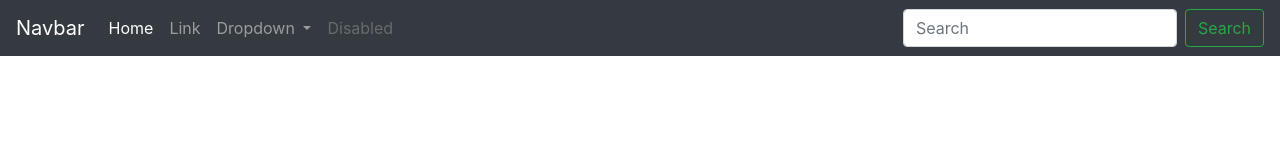
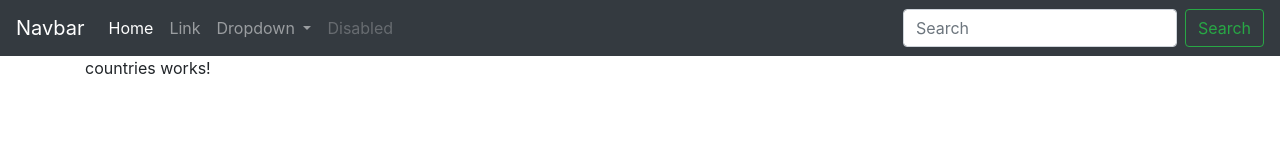
Before and after one commit to BrayanArrieta/basic-course-angular5, an Angular app: page /countries in a window 1280 px wide. Shown: the top 160 px of the page. Built offline with nearby package versions, Linux system fonts and the light colour scheme.

Commit message:
Routing and countries component

```diff
--- a/src/app/app.component.html
+++ b/src/app/app.component.html
@@ -1,4 +1,4 @@
 <app-navbar></app-navbar>
 <div class="container">
-
+  <router-outlet></router-outlet>
 </div>
--- /dev/null
+++ b/src/app/countries/countries.component.html
@@ -0,0 +1,3 @@
+<p>
+  countries works!
+</p>
--- /dev/null
+++ b/src/app/countries/countries.component.ts
@@ -0,0 +1,15 @@
+import { Component, OnInit } from '@angular/core';
+
+@Component({
+  selector: 'app-countries',
+  templateUrl: './countries.component.html',
+  styleUrls: ['./countries.component.css']
+})
+export class CountriesComponent implements OnInit {
+
+  constructor() { }
+
+  ngOnInit() {
+  }
+
+}
```
Also changed, not shown: src/app/app.module.ts (+7 -2 lines), src/app/app.routing.ts (added, +10 -0 lines), src/app/countries/countries.component.css (added), 1 other file (tests, documents, lock files or other folders).
